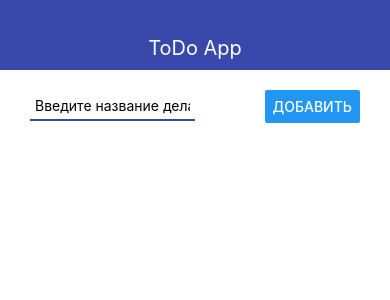
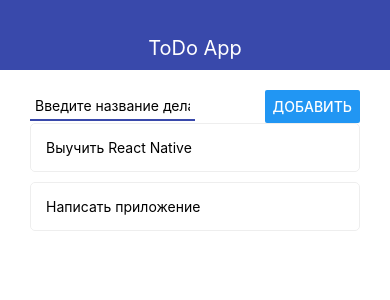
Before and after one commit to vlad896/React-native, a React Native app: screen / in a window 390 px wide. Shown: the top 300 px of the page. Built offline with nearby package versions, Linux system fonts and the light colour scheme.

Commit message:
screen switching

```diff
--- a/App.js
+++ b/App.js
@@ -1,12 +1,18 @@
-import { StatusBar } from 'expo-status-bar';
-import { ScrollView, StyleSheet, Text, FlatList, View } from 'react-native';
-import { Navbar } from './app/Navbar';
-import { AddTodo } from './app/AddTodo';
+
+import { StyleSheet, View } from 'react-native';
+import { Navbar } from './app/components/Navbar';
+
 import { useState } from 'react';
-import { Todo } from './app/Todo';
+
+import { MainScreen } from './app/screens/MainScreen';
+import { TodoScreen } from './app/screens/TodoScreen';
 
 export default function App() {
-	const [todos, setTodos] = useState([]);
+	const [todos, setTodos] = useState([
+		{ id: '1', title: 'Выучить React Native' },
+		{ id: '2', title: 'Написать приложение' }
+	])
+	const [todoId, setTodoId] = useState(null)
 
 	const addTodo = (title) => {
 		// const newTodo = {
@@ -30,22 +36,17 @@
 	const removeTodo = id => {
 		setTodos(prev => prev.filter(todo => todo.id !== id))
 	}
+
+
 	return (
 		<View>
 			<Navbar title='ToDo App' />
 			<View style={styles.container}>
-				<AddTodo onSubmit={addTodo} />
-
-				<FlatList
-					keyExtractor={item => item.id.toString()}
-					data={todos}
-					renderItem={({ item }) => (<Todo todo={item} onRemove={removeTodo} />)
-
-					}
-				/>
-				{/* <ScrollView >
-					{todos.map(todo => (<Todo key={todo.id} todo={todo} />))}
-				</ScrollView> */}
+				{todoId !== null
+					? <TodoScreen goBack={() => setTodoId(null)} todo={todos.find(todo => todo.id === todoId)} />
+					: <MainScreen onSubmit={addTodo} todos={todos} onRemove={removeTodo} onOpen={(id) => {
+						setTodoId(id)
+					}} />}
 			</View>
 		</View>
 	);
--- a/app/AddTodo.js
+++ b/app/components/AddTodo.js
@@ -20,7 +20,7 @@
 				value={value}
 				placeholder='Введите название дела'
 				autoCorrect={false}
-				autoCapitalize='words+'
+				autoCapitalize='words'
 			/>
 			<Button title='Добавить' style={styles.button} onPress={pressHandler} />
 		</View>
--- a/app/Todo.js
+++ b/app/components/Todo.js
@@ -1,9 +1,11 @@
 import React from 'react'
 import { Text, View, StyleSheet, TouchableOpacity } from 'react-native'
 
-export const Todo = ({ todo, onRemove }) => {
+export const Todo = ({ todo, onRemove, onOpen }) => {
 	return (
-		<TouchableOpacity activeOpacity={0.5} onPress={() => console.log('Pressed', todo.id)}
+		<TouchableOpacity
+			activeOpacity={0.5}
+			onPress={() => onOpen(todo.id)}
 			onLongPress={() => onRemove(todo.id)}
 		>
 			{/*onLongPress={onRemove.bind(null,todo.id)} */}
--- /dev/null
+++ b/app/screens/MainScreen.js
@@ -0,0 +1,24 @@
+import React from 'react'
+import { View, StyleSheet, FlatList } from 'react-native';
+import { AddTodo } from '../components/AddTodo';
+import { Todo } from '../components/Todo';
+
+export const MainScreen = ({ onSubmit, onRemove, todos, onOpen }) => {
+	return (
+		<View>
+			<AddTodo onSubmit={onSubmit} />
+
+			<FlatList
+				keyExtractor={item => item.id.toString()}
+				data={todos}
+				renderItem={({ item }) => (<Todo todo={item} onRemove={onRemove} onOpen={onOpen} />)
+
+				}
+			/>
+		</View>
+	)
+}
+
+const styles = StyleSheet.create({
+
+})
--- /dev/null
+++ b/app/screens/TodoScreen.js
@@ -0,0 +1,13 @@
+import React from 'react'
+import { StyleSheet, View, Text, Button } from 'react-native'
+
+export const TodoScreen = ({ goBack, todo }) => {
+	return (
+		<View>
+			<Text>{todo.title}</Text>
+			<Button title='Назад' onPress={goBack} />
+		</View>
+	)
+}
+
+const styles = StyleSheet.create({})
```
Also changed, not shown: app/components/Navbar.js (renamed from app/Navbar.js).
